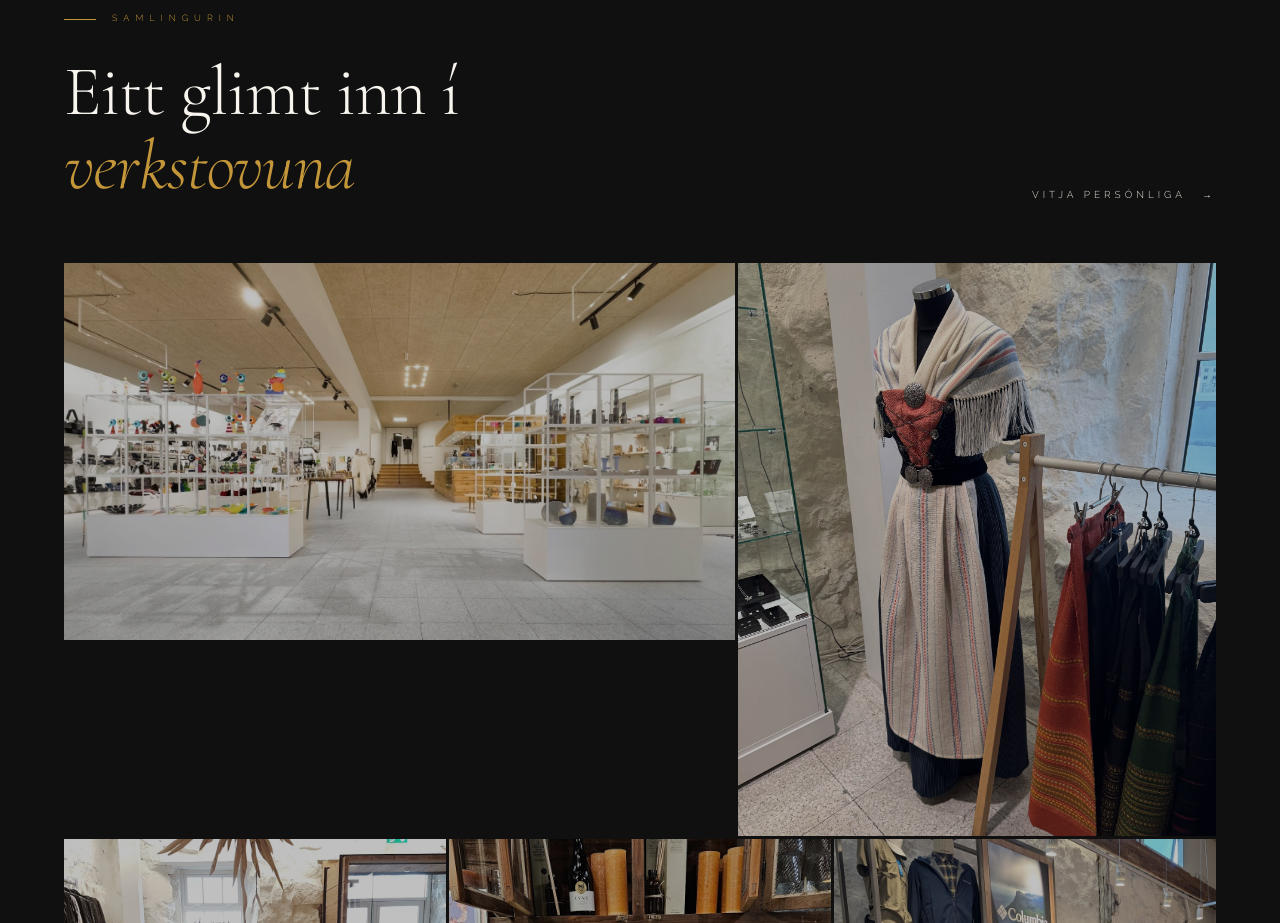
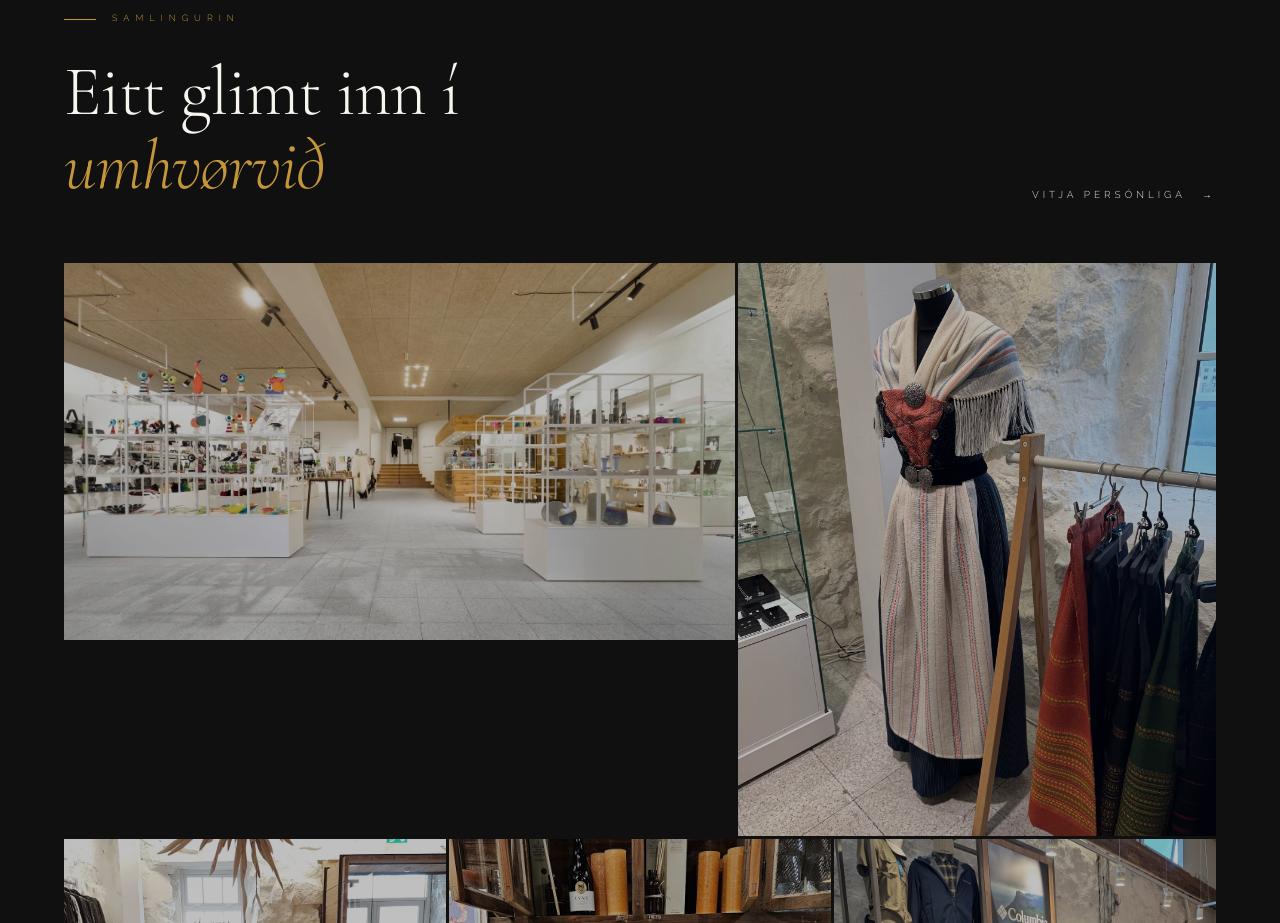
Before and after one commit to rokurthomsen-blip/ostrom-website, a plain HTML site: page index.html in a window 1280 px wide. Shown: the part 3180-4103 px from the top of the page. Drawn offline with nearby package versions, Linux system fonts and the light colour scheme.

Commit message:
Faroese gallery heading: verkstovuna -> umhvorvid
Co-Authored-By: Claude Opus 4.8 <noreply@anthropic.com>

```diff
--- a/index.html
+++ b/index.html
@@ -968,7 +968,7 @@ const t = {
     'ts.tag1':'Prjónavørur','ts.tag2':'Útivørur','ts.tag3':'Vevnaður Textilur','ts.tag4':'Tilbehør','ts.tag5':'Nýggjar Vørur',
     'ts.cat.label':'Samlingurin','ts.women':'Kvinnur','ts.men':'Menn',
     'gallery.label':'Samlingurin',
-    'gallery.heading':'Eitt glimt inn í<br><em>verkstovuna</em>',
+    'gallery.heading':'Eitt glimt inn í<br><em>umhvørvið</em>',
     'gallery.cta':'Vitja persónliga',
     'gal1.label':'Búðin','gal2.label':'Føroyskur Búningur','gal3.label':'Handverk','gal4.label':'Vørur','gal5.label':'Útivørur','gal6.label':'Trappan','gal7.label':'Prjónavørur','gal8.label':'Ljós',
     'stmt.label':'Hví Østrom',
```
